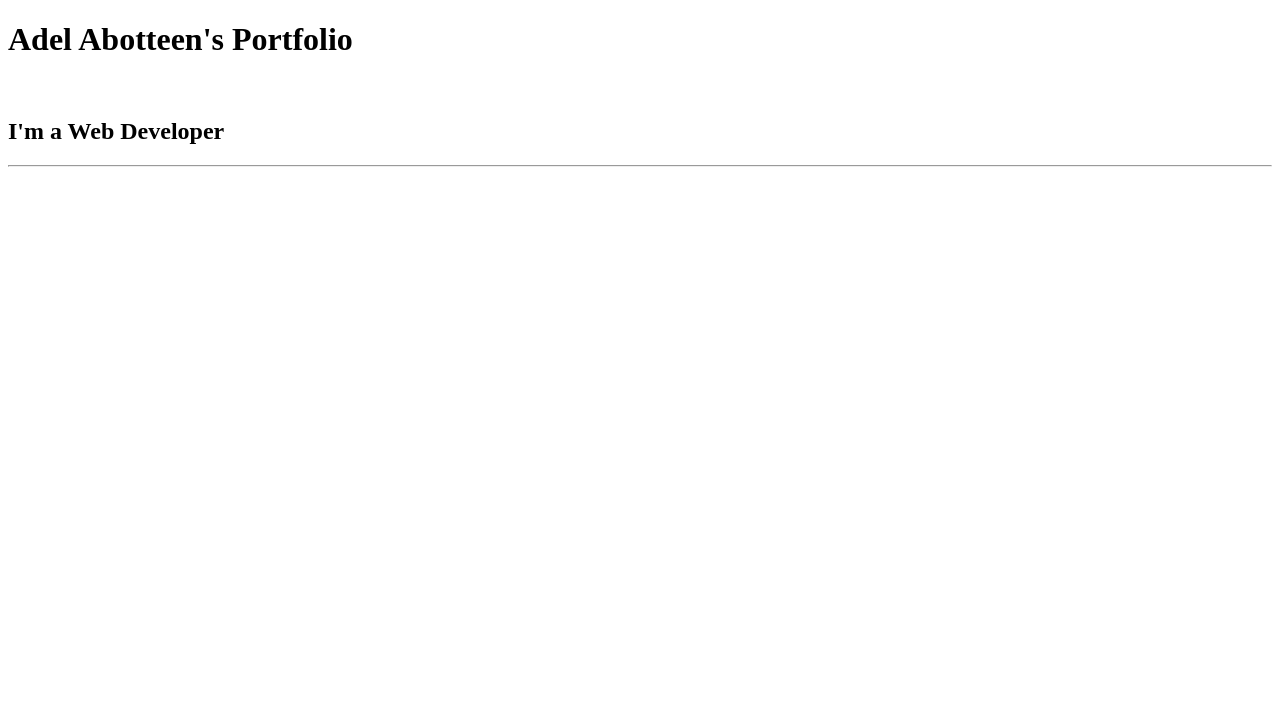
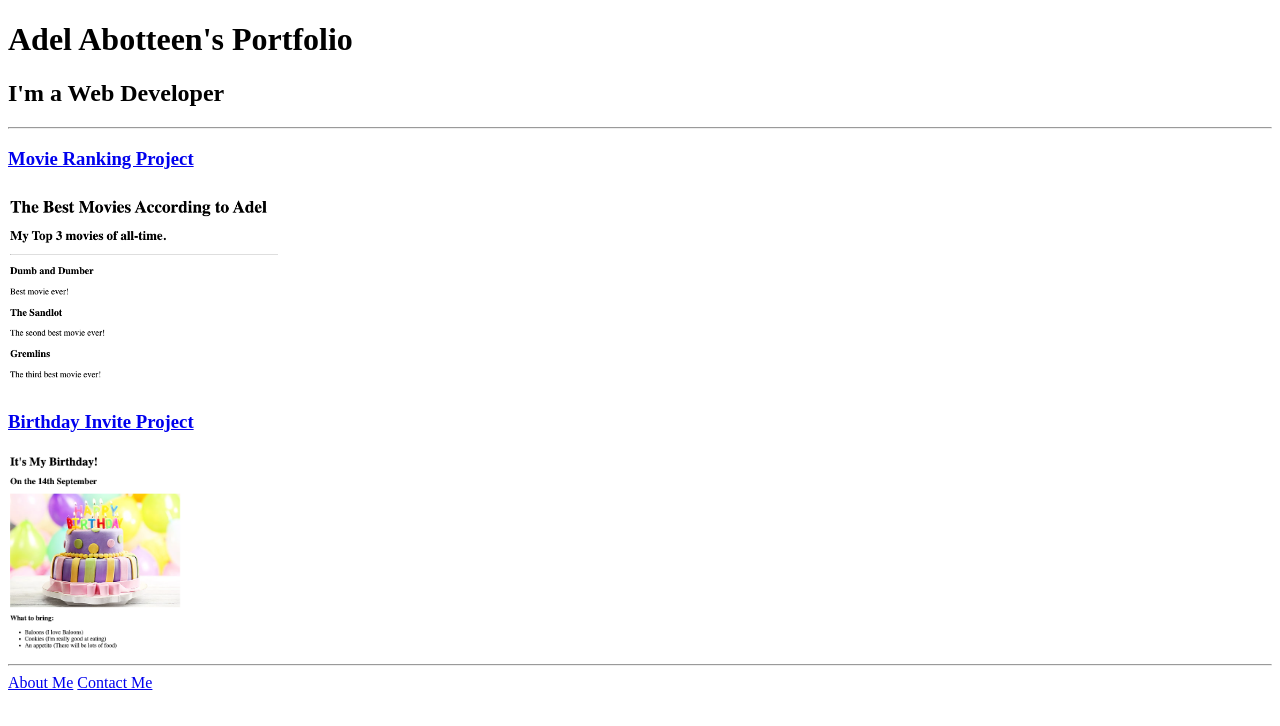
Before and after one commit to Abotteen/html-portfolio, a plain HTML site: page index.html in a window 1280 px wide. Drawn offline with Linux system fonts and the light colour scheme.

Commit message:
Add files via upload

```diff
--- a/index.html
+++ b/index.html
@@ -8,9 +8,18 @@
 
     <body>
         <h1>Adel Abotteen's Portfolio</h1>
-        <br />
         <h2>I'm a Web Developer</h2>
         <hr />
+
+        <h3><a href="./public/movie-ranking.html">Movie Ranking Project</a></h3>
+        <img src="./assets/images/movie-project.png" alt="picture of movie rankings" height="200" />
+
+        <h3><a href="./public/birthday-invite.html">Birthday Invite Project</a></h3>
+        <img src="./assets/images/birthday-project.png" alt="picture of birthday Invite" height="200" />
+        <hr />
+        <a href="./public/about.html">About Me</a>
+        <a href="./public/contact.html">Contact Me</a>
+
 
     </body>
  </html>
```
